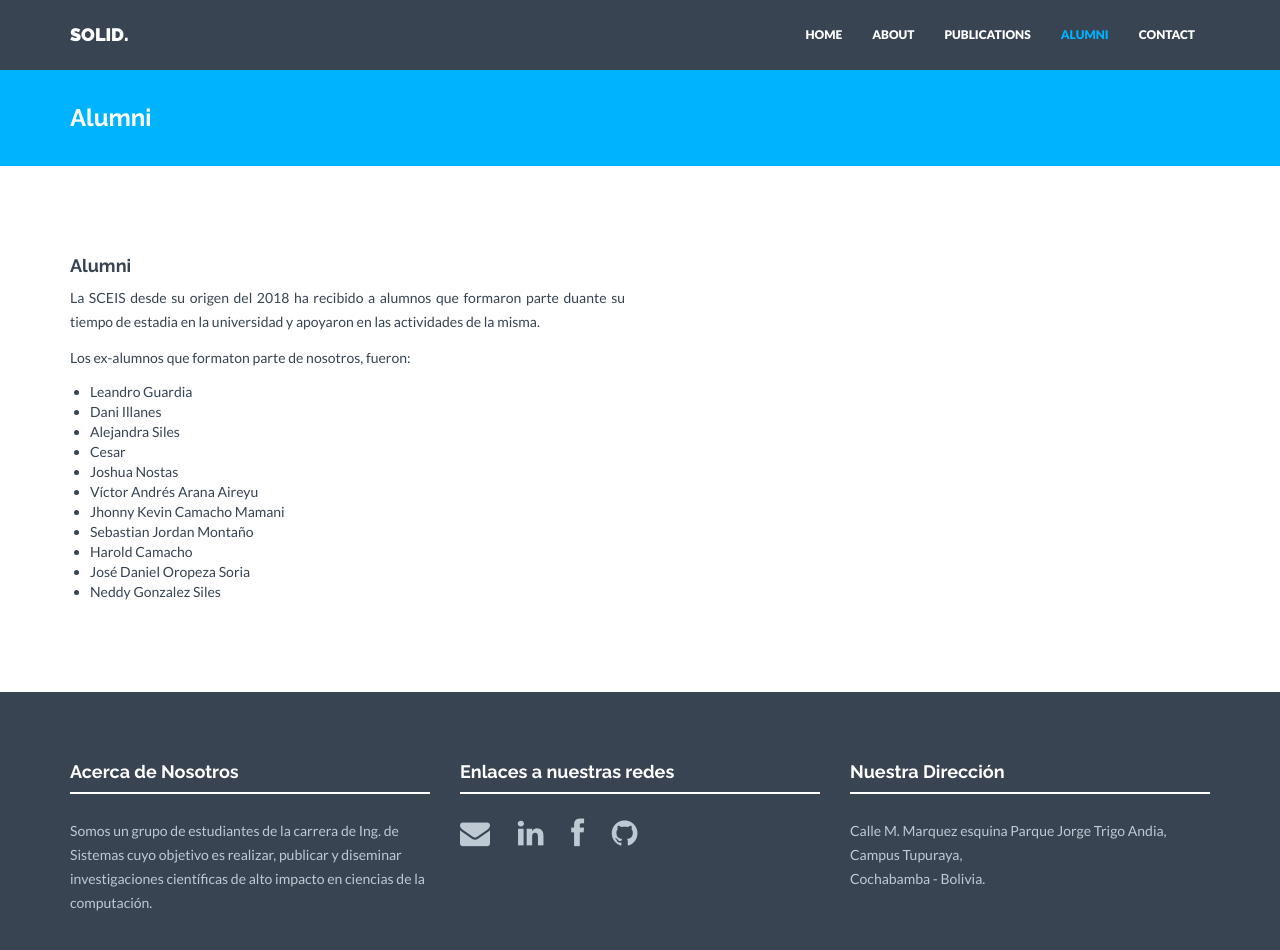
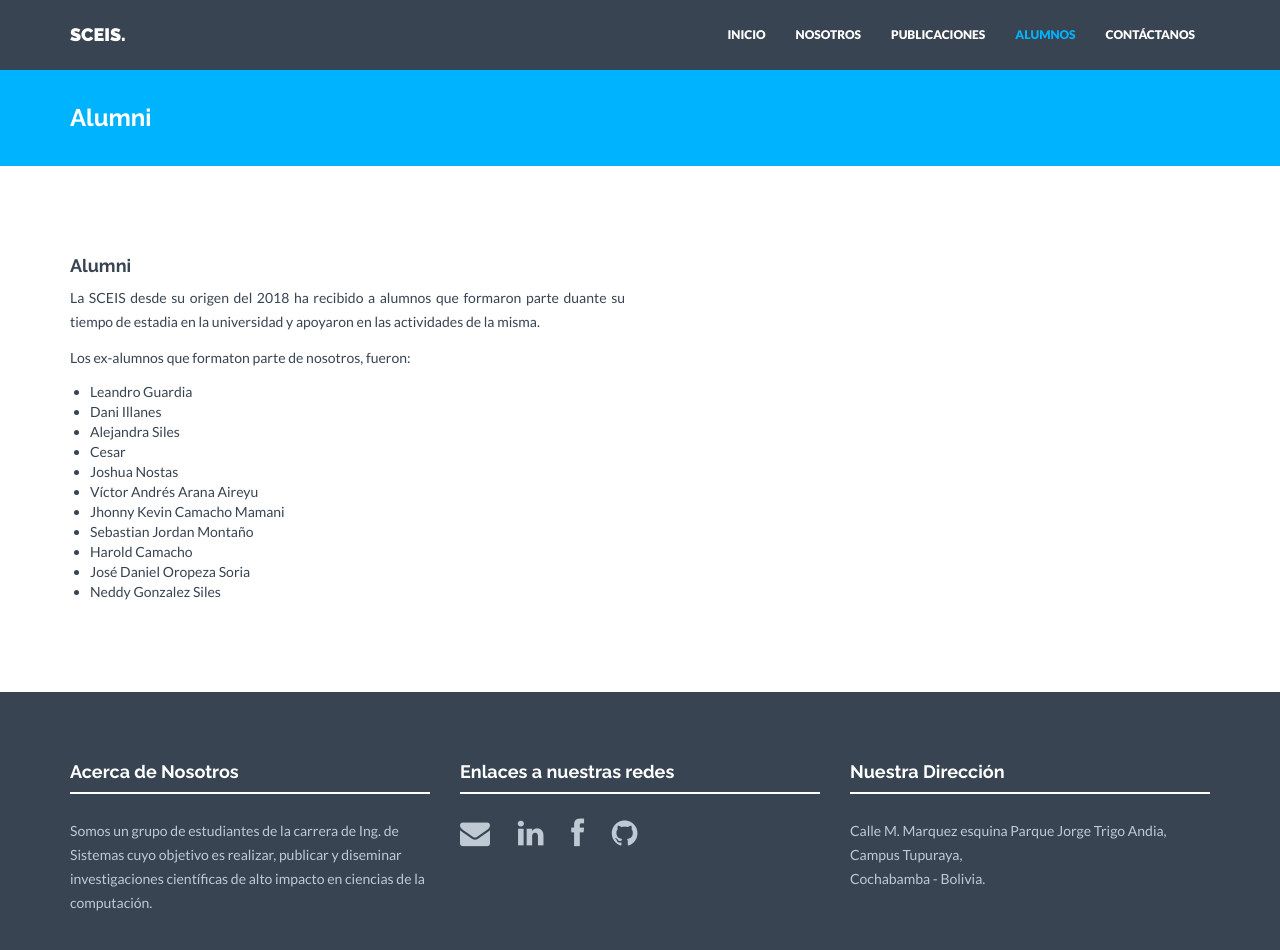
Before and after one commit to SociedadCEIS/paginaSCEIS, a Jekyll site: the page built from alumni.html, in a window 1280 px wide and 987 px high. Shown: the top 950 px of the window. Built offline with Jekyll 4.4.1, drawn with Linux system fonts in a browser that asks for light colours; nearby versions of some CDN libraries.

Commit message:
Cambiando idioma  del navbar y tratando de cambiar el logo

```diff
--- a/_config.yml
+++ b/_config.yml
@@ -1,8 +1,8 @@
 ### GENERAL SETTINGS ###
 
 # Site settings
-title: SOLID.
-description: "Write an awesome description for your new site here. You can edit this line in _config.yml. It will appear in your document head meta (for Google search results) and in your feed.xml site description."
+title: SCEIS.
+description: "Es un grupo de estudiantes de la carrera de Ing. de sistema cuyo objetivo es realizar, publicar y diseminar investigaciones científicas de alto impacto en ciencias de la computación. La SCEIS investiga modelos, técnicas, herramientas para mejorar la calidad de los productos y procesos de desarrollo de software."
 analytics: #Google analytics code in the format XX-nnnnnnnn-n
 baseurl: "/paginaSCEIS" #important: start with /
 url: "http://sociedadceis.sceis"
--- a/_includes/nav.html
+++ b/_includes/nav.html
@@ -12,11 +12,11 @@
     </div>
     <div class="navbar-collapse collapse navbar-right">
       <ul class="nav navbar-nav">
-        <li {% if page.title == "Home" %}class="active"{% endif %}><a href="{{"/" | prepend: site.baseurl }}">HOME</a></li>
-        <li {% if page.title == "About" %}class="active"{% endif %}><a href="{{"/about/" | prepend: site.baseurl }}">ABOUT</a></li>
-        <li {% if page.title == "Publications" %}class="active"{% endif %}><a href="{{"/publications/" | prepend: site.baseurl }}">PUBLICATIONS</a></li>
-        <li {% if page.title == "Alumni" %}class="active"{% endif %}><a href="{{"/alumni/" | prepend: site.baseurl }}">ALUMNI</a></li>
-        <li {% if page.title == "Contact" %}class="active"{% endif %}><a href="{{"/contact/" | prepend: site.baseurl }}">CONTACT</a></li>
+        <li {% if page.title == "Home" %}class="active"{% endif %}><a href="{{"/" | prepend: site.baseurl }}">INICIO</a></li>
+        <li {% if page.title == "About" %}class="active"{% endif %}><a href="{{"/about/" | prepend: site.baseurl }}">NOSOTROS</a></li>
+        <li {% if page.title == "Publications" %}class="active"{% endif %}><a href="{{"/publications/" | prepend: site.baseurl }}">PUBLICACIONES</a></li>
+        <li {% if page.title == "Alumni" %}class="active"{% endif %}><a href="{{"/alumni/" | prepend: site.baseurl }}">ALUMNOS</a></li>
+        <li {% if page.title == "Contact" %}class="active"{% endif %}><a href="{{"/contact/" | prepend: site.baseurl }}">CONTÁCTANOS</a></li>
       </ul>
     </div><!--/.nav-collapse -->
   </div>
```
Also changed, not shown: assets/ico/favicon.ico (added).
